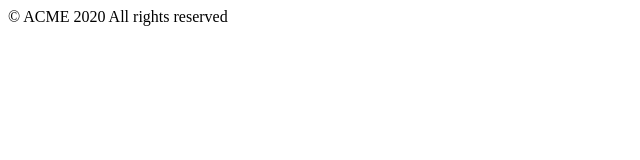
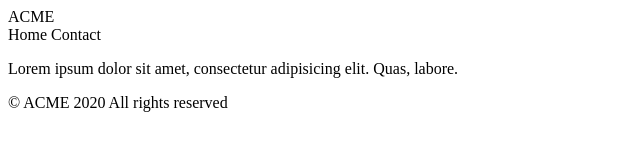
Before and after one commit to PedroJimenez73/git_example, a plain HTML site: page index.html in a window 1280 px wide. Shown: the whole page, without its empty margins (0-640 px from the left). Drawn offline with Linux system fonts and the light colour scheme.

Commit message:
update n...

```diff
--- a/index.html
+++ b/index.html
@@ -8,6 +8,14 @@
         <link rel="stylesheet" href="css/styles.css">
    </head>
 <body>
+    <header>
+        ACME
+        <nav>
+            <span>Home</span>
+            <span>Contact</span>
+        </nav>
+    </header>
+    <p>Lorem ipsum dolor sit amet, consectetur adipisicing elit. Quas, labore.</p>
     <footer>
         © ACME 2020 All rights reserved
     </footer>
```
